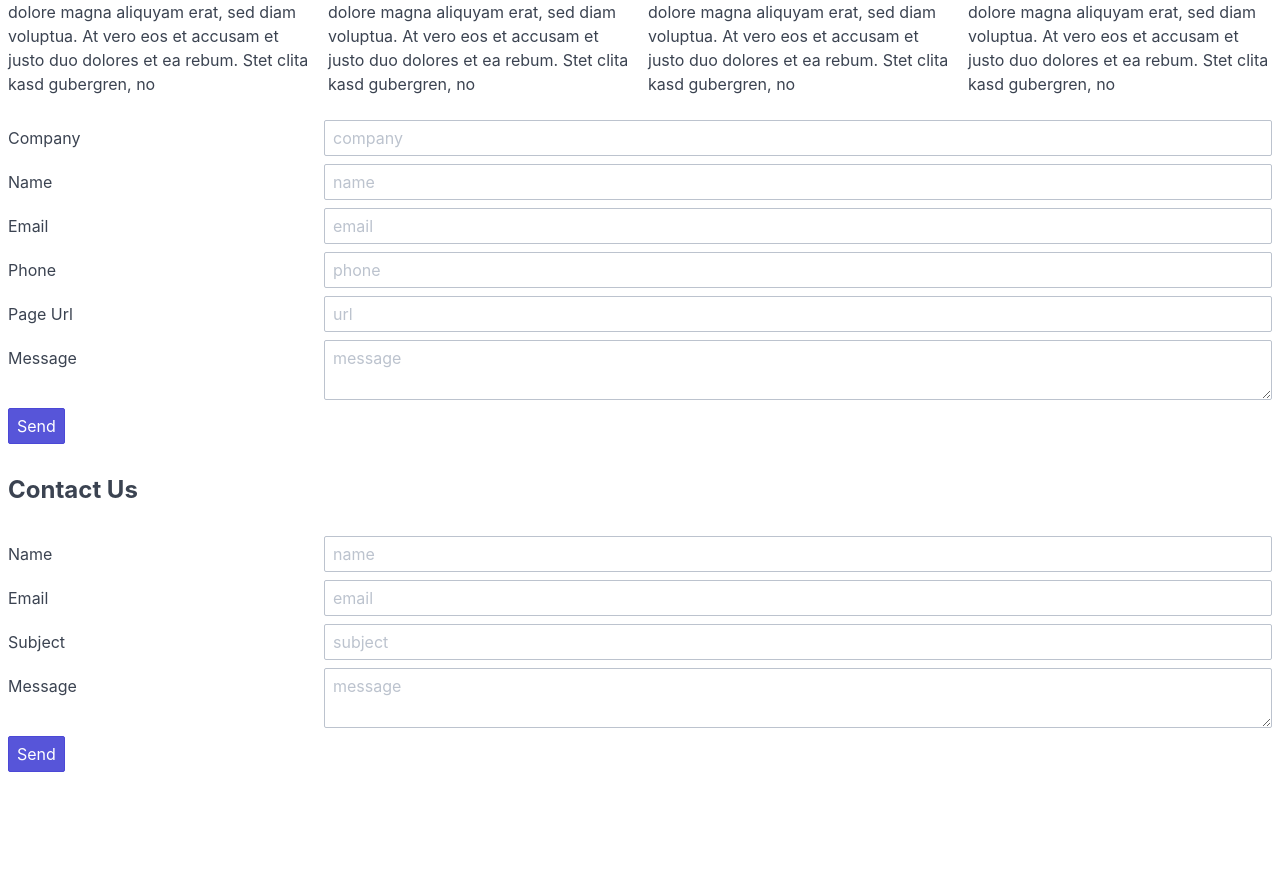
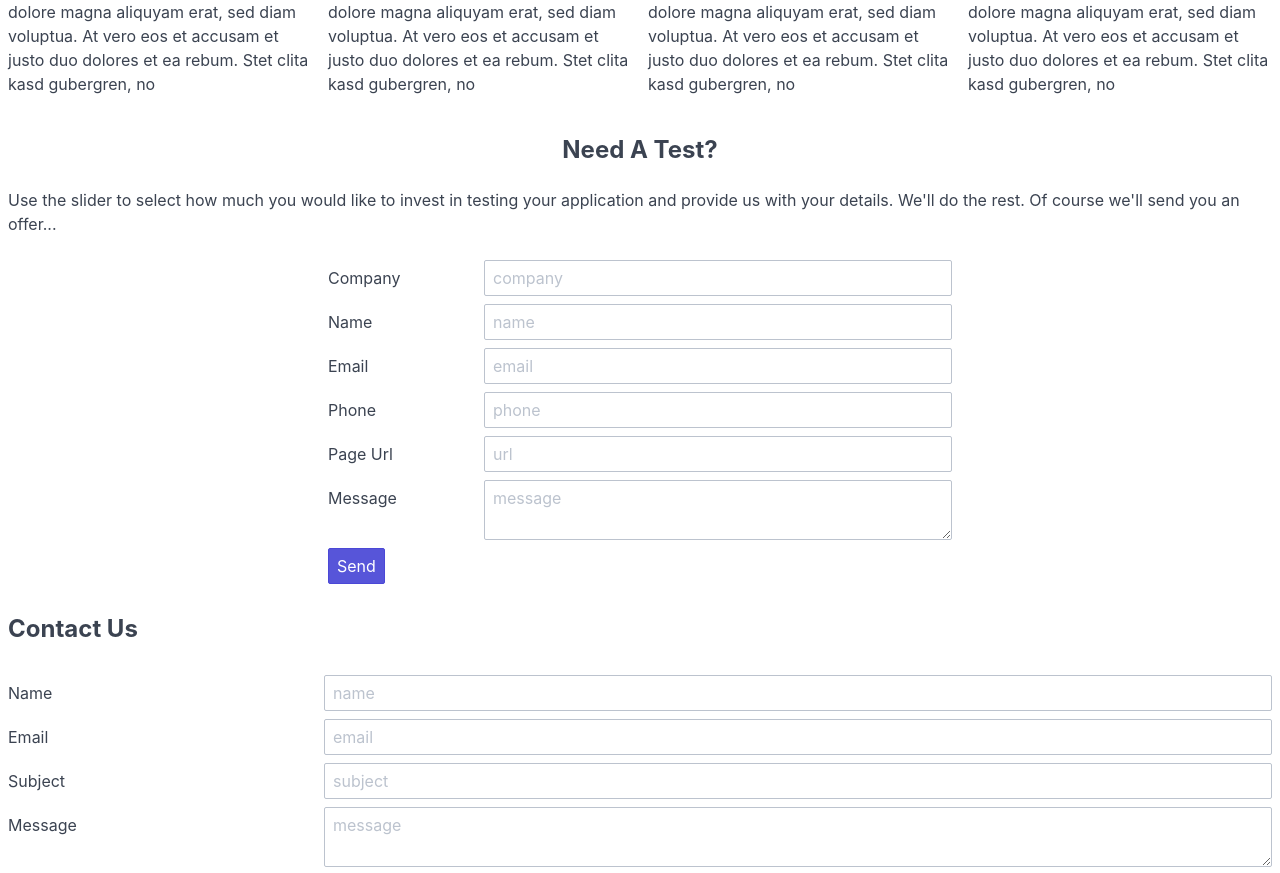
Before and after one commit to judgeyboy/bugsters, a Vue app: page / in a window 1280 px wide. Shown: the part 1389-2262 px from the top of the page. Before the commit the page ends 2169 px from the top, so only its background shows below. Built offline with nearby package versions, Linux system fonts and the light colour scheme.

Commit message:
Adds an order section to contain the order form & success and error components

```diff
--- a/src/components/AboutSection.vue
+++ b/src/components/AboutSection.vue
@@ -1,7 +1,7 @@
 <template>
   <div class="columns">
     <div class="column col-12">
-      <h2 id="about" style="text-align: center">About Us</h2>
+      <h2 id="about" class="text-center">About Us</h2>
     </div>
     <div class="column col-lg-3 col-md-6 col-xs-12">
       <h4>Dedicated Team</h4>
--- a/src/components/Home.vue
+++ b/src/components/Home.vue
@@ -4,7 +4,7 @@
   <div class="container">
     <AboutSection></AboutSection>
     <HowSection></HowSection>
-    <OrderForm></OrderForm>
+    <OrderSection></OrderSection>
     <h2>Contact Us</h2>
     <ContactSection></ContactSection>
   </div>
@@ -15,8 +15,8 @@
 import HeaderSection from './HeaderSection'
 import AboutSection from './AboutSection'
 import HowSection from './HowSection'
-import OrderForm from './OrderForm'
 import ContactSection from './ContactSection'
+import OrderSection from '@/containers/OrderSection'
 
 export default {
   name: 'Home',
@@ -25,8 +25,8 @@ export default {
     HeaderSection,
     AboutSection,
     HowSection,
-    OrderForm,
-    ContactSection
+    ContactSection,
+    OrderSection
   }
 }
 </script>
--- a/src/components/HowSection.vue
+++ b/src/components/HowSection.vue
@@ -1,7 +1,7 @@
 <template>
   <div class="columns">
     <div class="column col-12">
-      <h2 style="text-align: center">How We Do It</h2>
+      <h2 class="text-center">How We Do It</h2>
     </div>
 
     <div class="column col-3 col-md-6 col-xs-12">
--- /dev/null
+++ b/src/containers/OrderSection.vue
@@ -0,0 +1,27 @@
+<template>
+  <div class="columns">
+
+    <div class="column col-12">
+      <h2 class="text-center">Need A Test?</h2>
+      <p>
+        Use the slider to select how much you would like to invest in testing your application
+        and provide us with your details. We'll do the rest. Of course we'll send you an offer...
+      </p>
+    </div>
+
+    <div class="column col-6 col-mx-auto">
+      <OrderForm />
+    </div>
+  </div>
+</template>
+
+<script>
+import OrderForm from '@/components/OrderForm'
+
+export default {
+  name: 'OrderSection',
+  components: {
+    OrderForm
+  }
+}
+</script>
--- a/src/styles/base.sass
+++ b/src/styles/base.sass
@@ -8,3 +8,4 @@
 @import "node_modules/spectre.css/src/layout"
 @import "node_modules/spectre.css/src/buttons"
 @import "node_modules/spectre.css/src/forms"
+@import "node_modules/spectre.css/src/utilities"
```
Also changed, not shown: 1 other file (tests, documents, lock files or other folders).
